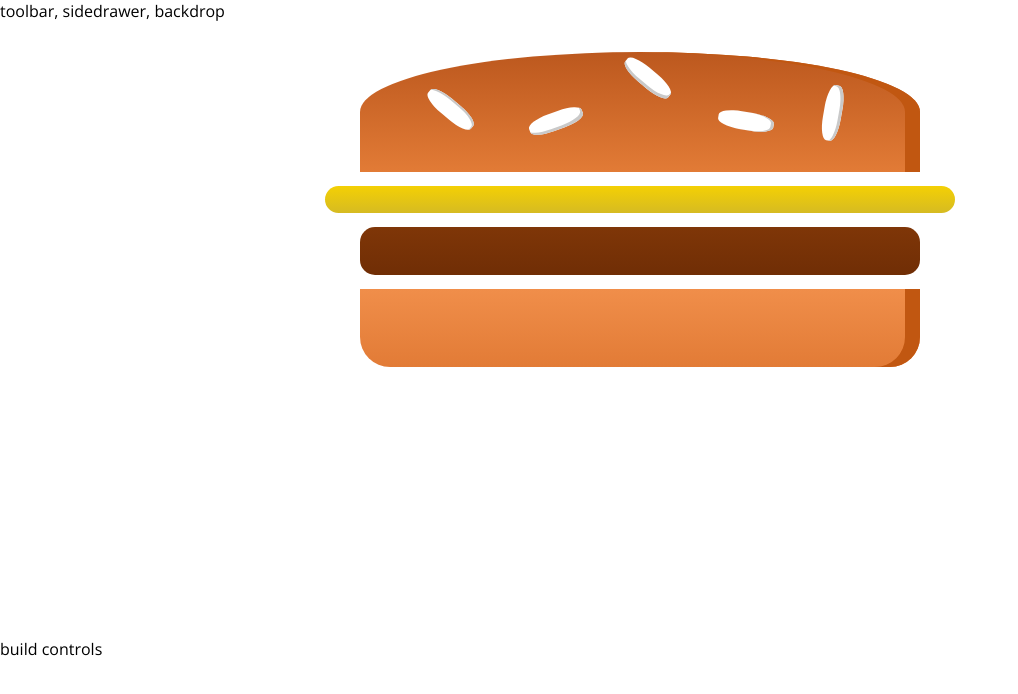
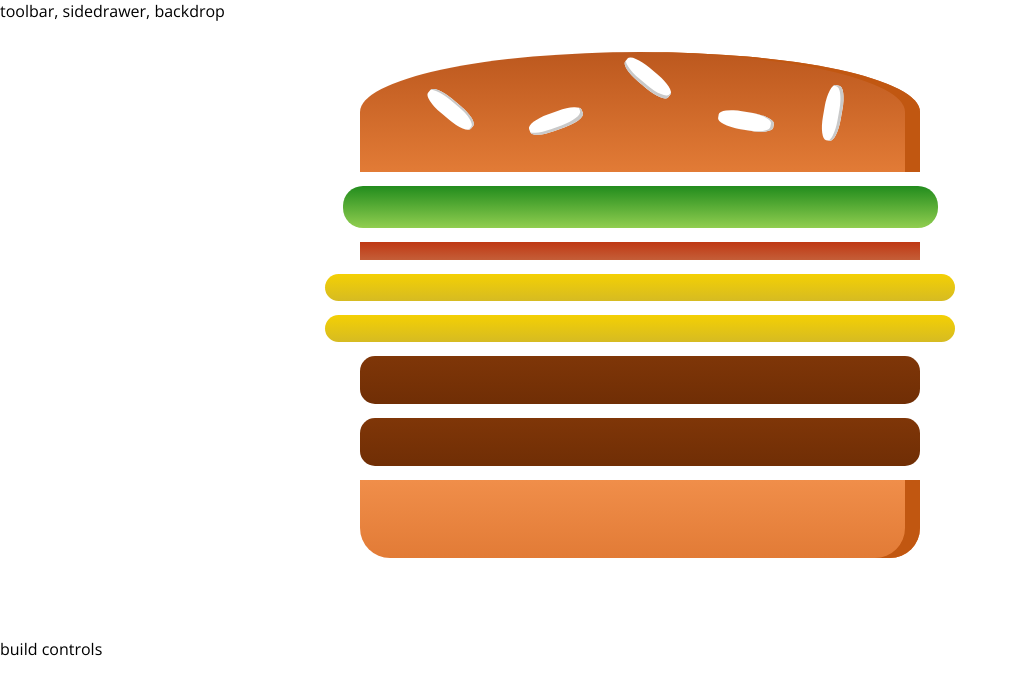
Before and after one commit to beezy12/reactBurger, a React app: page / in a window 1280 px wide. Shown: the top 694 px of the page, without its empty margins (0-1018 px from the left). Built offline with nearby package versions, Linux system fonts and the light colour scheme.

Commit message:
adding burger ingredients dynamically using map

```diff
--- a/src/components/Burger/Burger.js
+++ b/src/components/Burger/Burger.js
@@ -4,11 +4,20 @@
 import BurgerIngredient from './BurgerIngredient/BurgerIngredient';
 
 const burger = (props) => {
+    // state is being passed in as an object, so need to convert to an array to use .map
+    // the .keys method turns the object keys into an array of keys as strings, the values are not part of the array
+    console.log(Object.keys(props.ingredients))
+
+    const transformedIngredients = Object.keys(props.ingredients)
+        .map(igKey => {
+            return [...Array(props.ingredients[igKey])].map((_, i) => {
+                return <BurgerIngredient key={igKey + i} type={igKey} />;
+            });
+        });
     return (
         <div className={classes.Burger}>
             <BurgerIngredient type='bread-top' />
-            <BurgerIngredient type='cheese' />
-            <BurgerIngredient type='meat' />
+            {transformedIngredients}
             <BurgerIngredient type='bread-bottom' />
         </div>
     );
--- a/src/containers/BurgerBuilder/BurgerBuilder.js
+++ b/src/containers/BurgerBuilder/BurgerBuilder.js
@@ -4,10 +4,26 @@
 import Burger from '../../components/Burger/Burger';
 
 class BurgerBuilder extends Component {
+    /*constructor() {
+        super(props);
+        this.state = {
+        }
+    }*/
+
+    state = {
+        ingredients: {
+            salad: 1,
+            bacon: 1,
+            cheese: 2,
+            meat: 2
+        }
+    }
+
+
     render () {
         return (
             <Aux>
-                <Burger />
+                <Burger ingredients={this.state.ingredients} />
                 <div>build controls</div>
             </Aux>
         );
```
